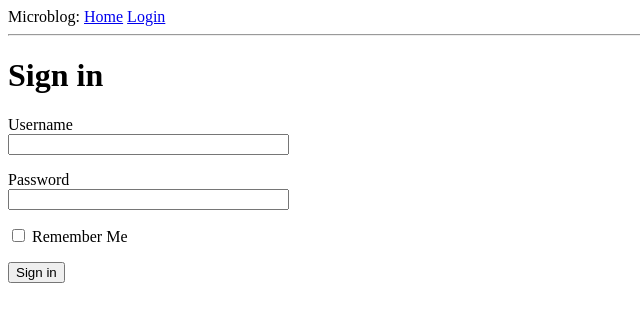
After one commit to tylerBrittain42/flask-mega-tutorial, a Flask app: page /login in a window 1280 px wide. The commit adds this page. Shown: the top 322 px of the page, without its empty margins (0-640 px from the left). Run offline with Flask 2, Linux system fonts and the light colour scheme.

Commit message:
lesson 3 completed

```diff
--- /dev/null
+++ b/app/forms.py
@@ -0,0 +1,9 @@
+from flask_wtf import FlaskForm
+from wtforms import StringField, PasswordField, BooleanField, SubmitField
+from wtforms.validators import DataRequired
+
+class LoginForm(FlaskForm):
+    username = StringField('Username', validators=[DataRequired()])
+    password = StringField('Password',validators=[DataRequired()])
+    remember_me = BooleanField('Remember Me')
+    submit = SubmitField('Sign in')
--- a/app/routes.py
+++ b/app/routes.py
@@ -1,5 +1,6 @@
-from flask import render_template
+from flask import render_template, flash, redirect, url_for
 from app import app
+from app.forms import LoginForm
 
 @app.route('/')
 @app.route('/index')
@@ -18,4 +19,11 @@ def index():
 
     mock_user = {'username':'Tyler'}
     return render_template('index.html',title='home',user=mock_user, posts=mock_posts)
-    # return 'Hello'
+
+@app.route('/login', methods=['GET','POST'])
+def login():
+    form = LoginForm()
+    if form.validate_on_submit():
+        flash(f'Login requested for user {form.username.data}, remember me={form.remember_me.data}')
+        return redirect(url_for('index'))
+    return render_template('login.html',title='Sign in', form=form)
--- a/app/templates/base.html
+++ b/app/templates/base.html
@@ -9,8 +9,20 @@
   </head>
 
   <body>
-    <div>Microblog: <a href="/index">Home</a></div>
+    <div>Microblog:
+      <a href="/index">Home</a>
+      <a href="/login">Login</a>
+    </div>
     <hr />
+    {% with messages = get_flashed_messages() %}
+    {% if messages %}
+    <ul>
+      {% for message in messages %}
+      <li>{{ message }}{</li>
+      {% endfor %}
+    </ul>
+    {% endif %}
+    {% endwith %}
     {% block content %} {% endblock %}
   </body>
 </html>
--- /dev/null
+++ b/app/templates/login.html
@@ -0,0 +1,23 @@
+{% extends "base.html" %} {% block content %}
+<h1>Sign in</h1>
+<form action="" method="post" novalidate>
+  {{ form.hidden_tag() }}
+  <p>
+    {{ form.username.label }} <br />
+    {{ form.username(size=32) }} <br>
+    {% for error in form.username.errors %}
+    <span style="color:red;">[{{ error }}]</span>
+    {% endfor %}
+  </p>
+  <p>
+    {{ form.password.label }} <br />
+    {{ form.password(size=32) }} <br>
+    {% for error in form.password.errors %}
+    <span style="color:red;">[{{ error }}]</span>
+    {% endfor %}
+  </p>
+  <p>{{ form.remember_me() }} {{ form.remember_me.label}}</p>
+  <p>{{ form.submit() }}</p>
+</form>
+
+{% endblock %}
--- /dev/null
+++ b/config.py
@@ -0,0 +1,4 @@
+import os
+
+class Config(object):
+    SECRET_KEY = os.environ.get('SECRET_KEY') or 'This-is-not-a-safe-string'
```
Also changed, not shown: app/__init__.py (+6 -1 lines), 1 other file.
